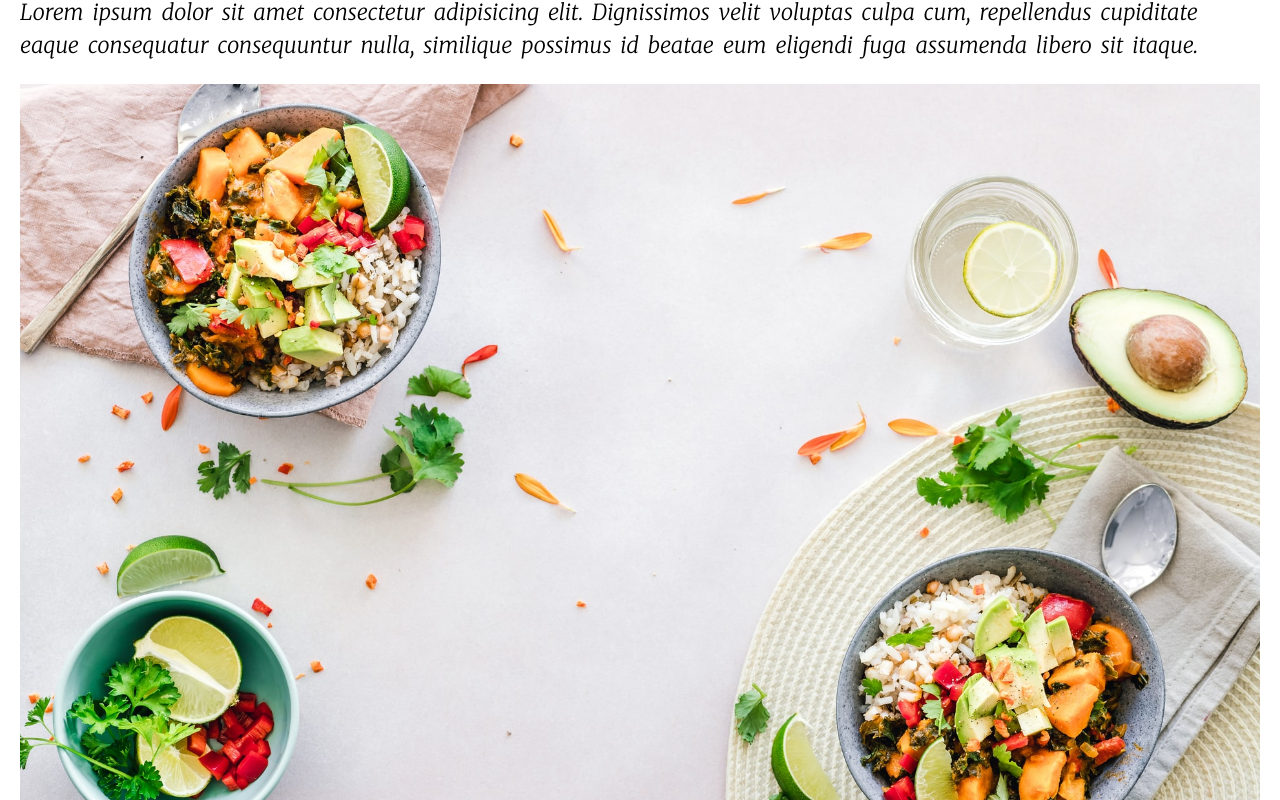
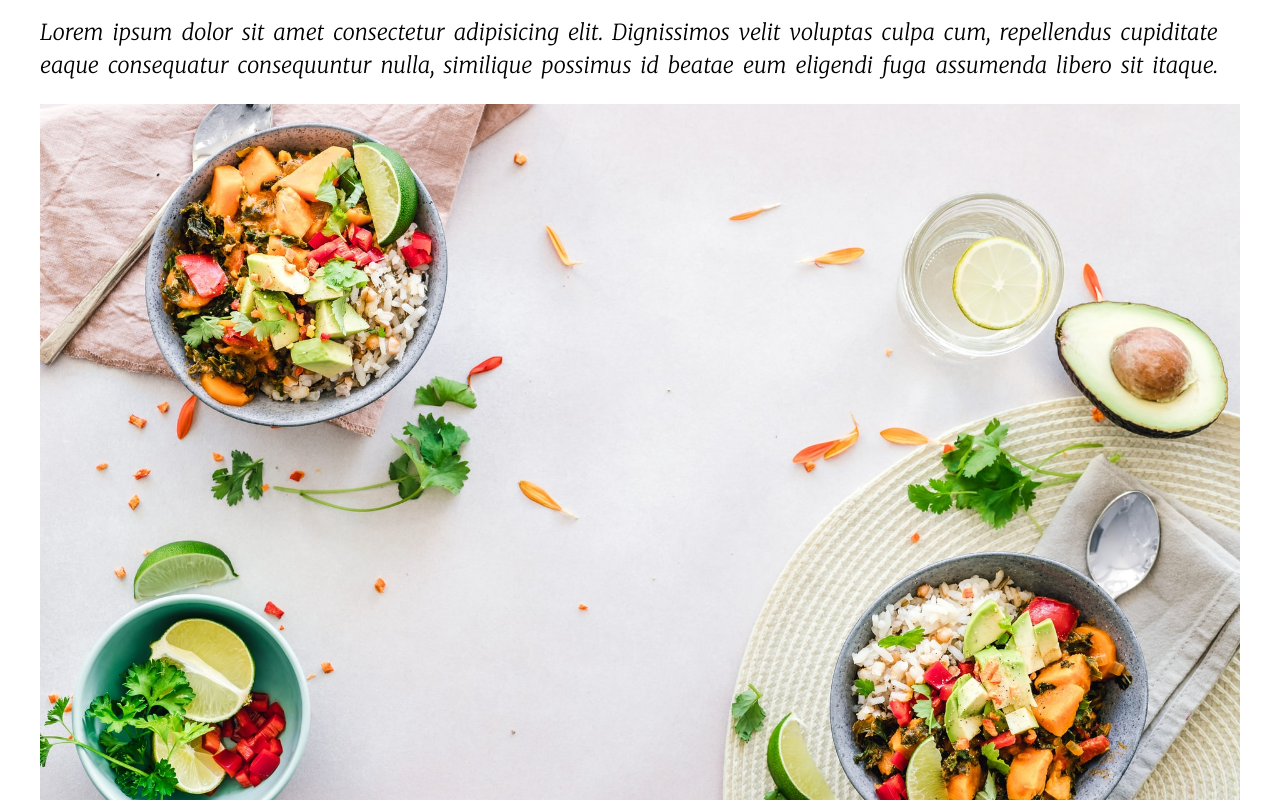
Before and after one commit to sepehr71/HtmlCssExams, a plain HTML site: page html-exams/font-exam/index.html in a window 1280 px wide. Shown: the part 153-953 px from the top of the page. Drawn offline with Linux system fonts and the light colour scheme.

```diff
--- a/html-exams/font-exam/style.css
+++ b/html-exams/font-exam/style.css
@@ -2,16 +2,18 @@
   font-size: 62.5%;
 }
 body {
-    margin: 2rem;
+  margin: 4rem;
   /* max-width: 1140px; */
 }
 .box {
   width: 100%;
-
 }
-h1,h2,h3,h4 {
+h1,
+h2,
+h3,
+h4 {
   margin: 3rem 0 1rem;
-    font-family: 'Lato', sans-serif;
+  font-family: "Lato", sans-serif;
   font-weight: bold;
 }
 h1 {
@@ -24,26 +26,25 @@
   font-weight: 400;
   color: rgb(53, 52, 51);
 }
-h3,h4 {
+h3,
+h4 {
   font-size: 3rem;
 }
 li {
-    font-family: 'Lato', sans-serif;
+  font-family: "Lato", sans-serif;
   font-size: 1.5rem;
   font-weight: 300;
 }
 
 p {
-    font-family: 'Merriweather', serif;
+  font-family: "Merriweather", serif;
   font-size: 2.2rem;
-    font-weight:350;
+  font-weight: 350;
   line-height: 1.5;
   word-spacing: 4px;
-
 }
 img {
   width: 100%;
 }
-@media screen and (min-width : 700px ) {
-
+@media screen and (min-width: 700px) {
 }
```
Lines whose indentation alone changed are shown as unchanged.
